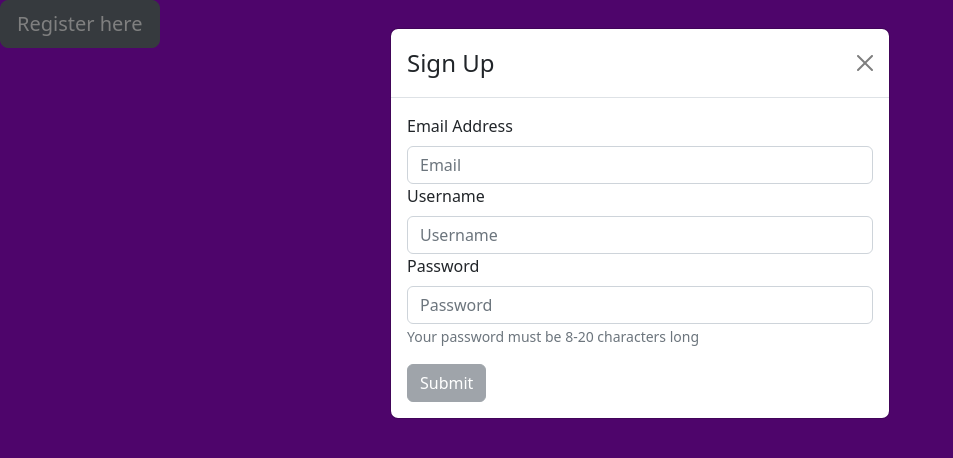
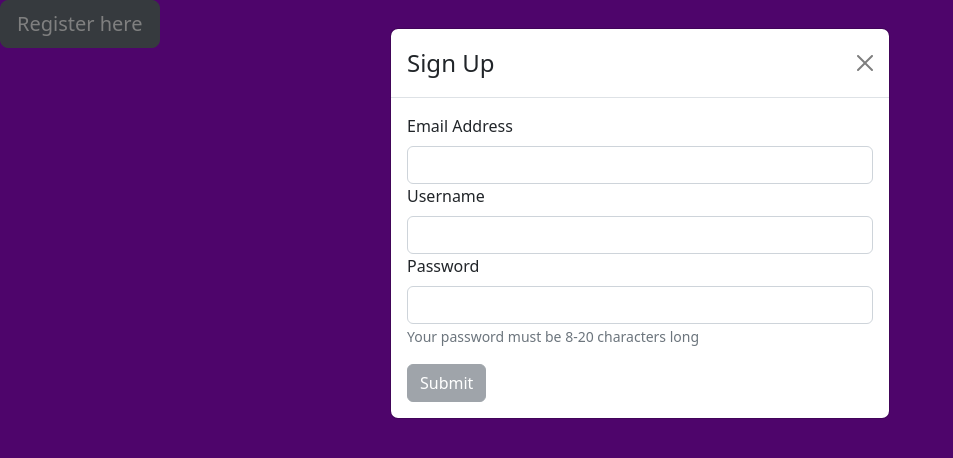
Before and after one commit to Capstone-42-quote-gen/ai-quote-generator, a React (Vite) app in the folder frontend/: page /sign-up in a window 1280 px wide. Both pictures are taken after a click on the button "Register here". Shown: the top 458 px of the page, without its empty margins (0-953 px from the left). Built offline with nearby package versions, Linux system fonts and the light colour scheme.

Commit message:
sign up tweaks

```diff
--- a/frontend/src/shared/components/signup/SignUpForm.tsx
+++ b/frontend/src/shared/components/signup/SignUpForm.tsx
@@ -78,7 +78,7 @@ export const SignUpForm = () => {
                         <Form.Control
                             onChange={handleChange}
                             onBlur={handleBlur}
-                            placeholder={"Email"}
+                            placeholder={""}
                             value={values.profileEmail}
                             name="profileEmail"
                             type="email"
@@ -89,7 +89,7 @@ export const SignUpForm = () => {
                         <Form.Control
                             onChange={handleChange}
                             onBlur={handleBlur}
-                            placeholder={"Username"}
+                            placeholder={""}
                             value={values.profileUsername}
                             name="profileUsername"
                             type="username"
@@ -99,7 +99,7 @@ export const SignUpForm = () => {
                         <Form.Control
                             onChange={handleChange}
                             onBlur={handleBlur}
-                            placeholder={"Password"}
+                            placeholder={""}
                             value={values.profilePassword}
                             name="profilePassword"
                             type="password"
```
